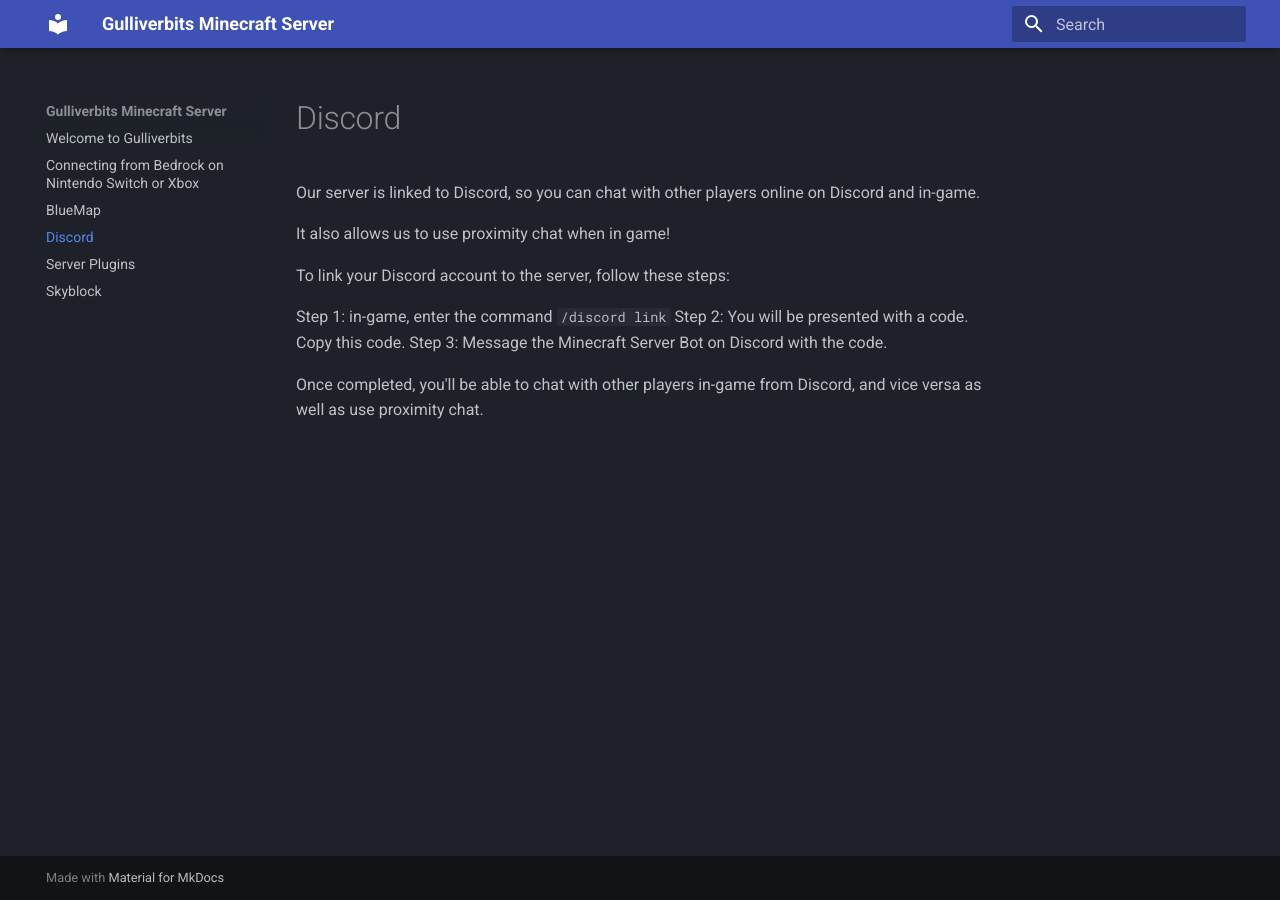
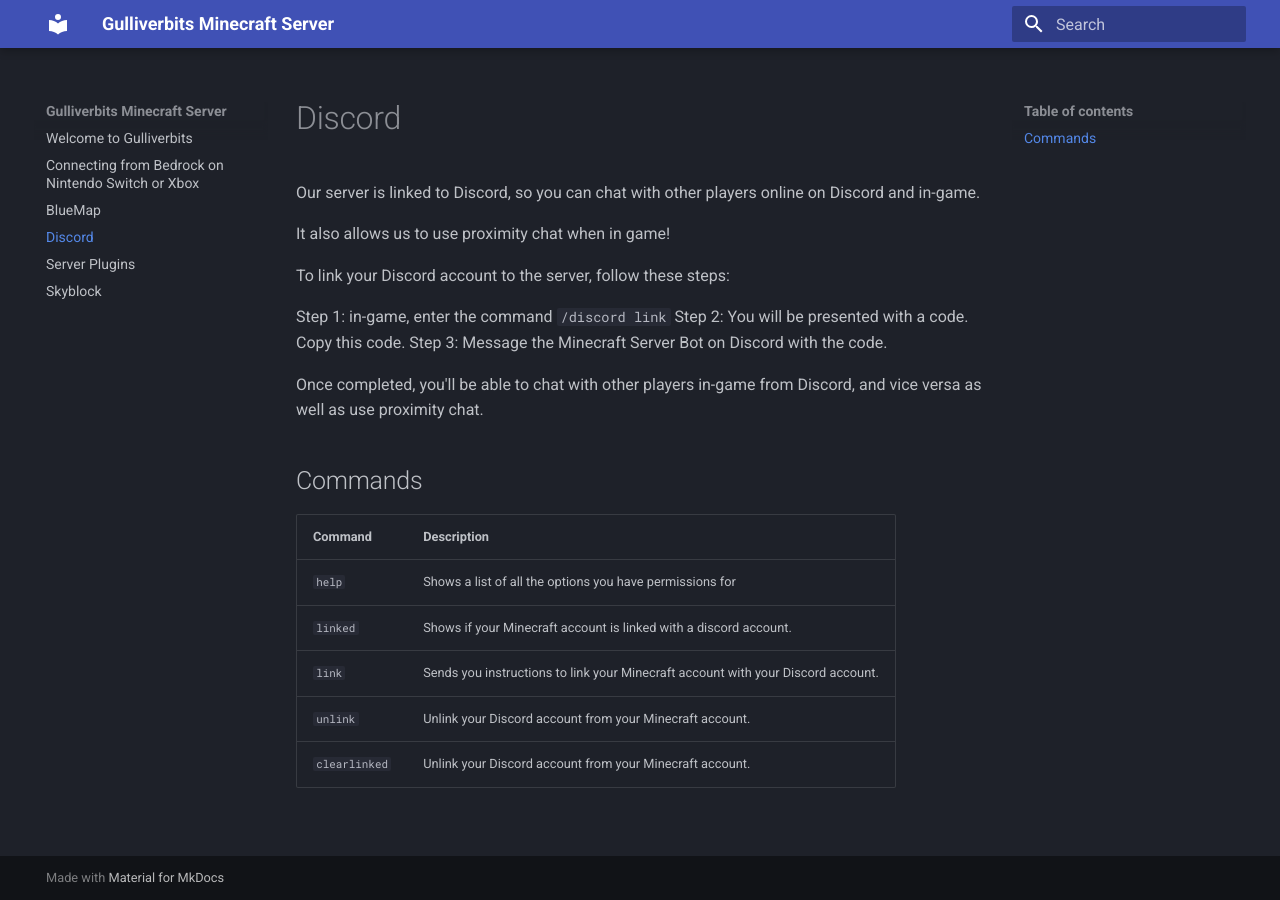
Before and after one commit to lgulliver/gulliverbits-docs, an MkDocs documentation site: the page built from docs/discord.md, in a window 1280 px wide. Built offline with MkDocs 1.6.1 and Material for MkDocs 9.7.7, drawn with Linux system fonts in a browser that asks for light colours.

Commit message:
added discord commands

```diff
--- a/docs/discord.md
+++ b/docs/discord.md
@@ -11,3 +11,13 @@
 Step 3: Message the Minecraft Server Bot on Discord with the code.
 
 Once completed, you'll be able to chat with other players in-game from Discord, and vice versa as well as use proximity chat.
+
+## Commands
+
+| Command       | Description                                                                                |
+|---------------|--------------------------------------------------------------------------------------------|
+| `help`        | Shows a list of all the options you have permissions for                                    |
+| `linked`      | Shows if your Minecraft account is linked with a discord account.                          |
+| `link`        | Sends you instructions to link your Minecraft account with your Discord account.            |
+| `unlink`      | Unlink your Discord account from your Minecraft account.                                   |
+| `clearlinked` | Unlink your Discord account from your Minecraft account.                                   |
```
